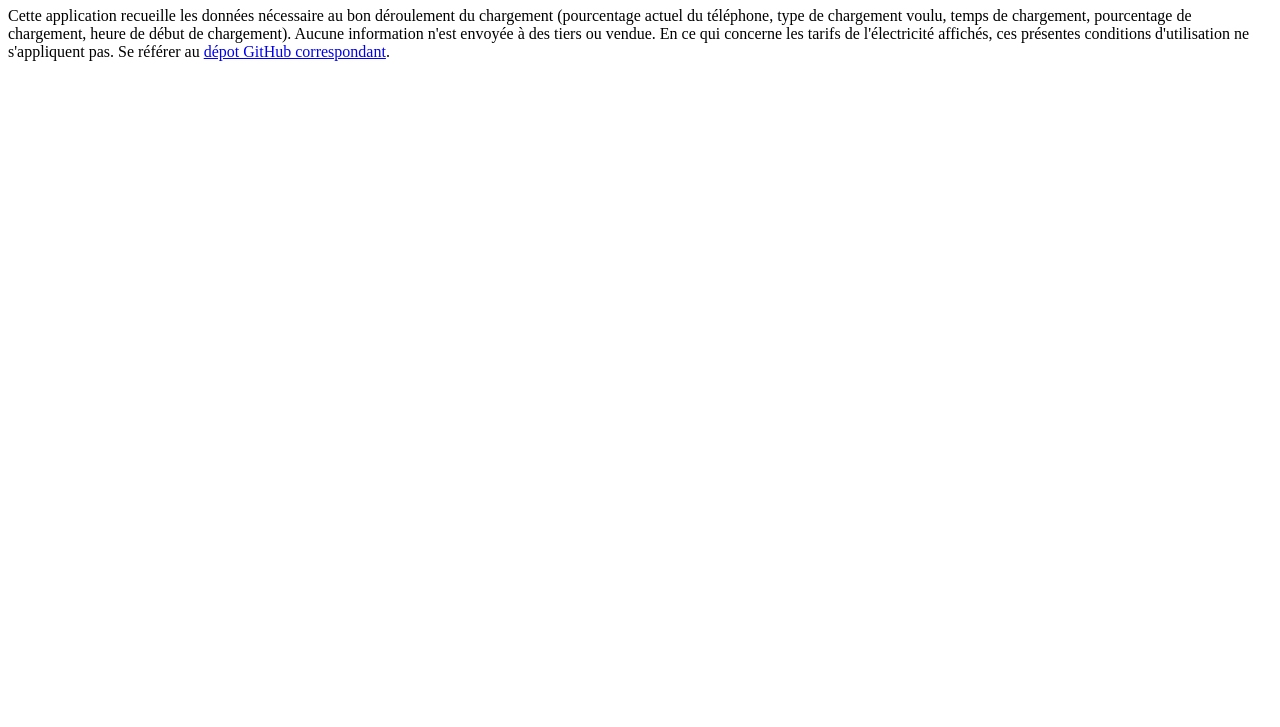
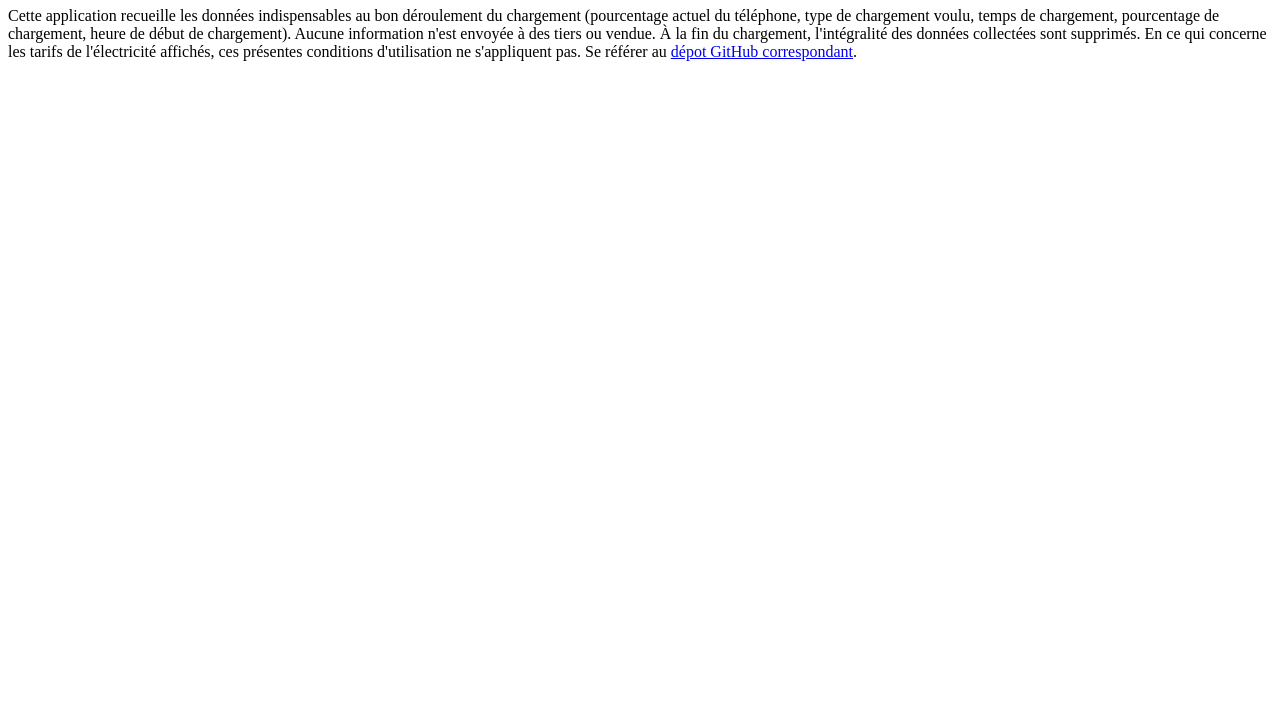
Before and after one commit to Anno-7/regles-confidentialite-recharge, a plain HTML site: page index.html in a window 1280 px wide. Shown: the part 73-800 px from the top of the page. Drawn offline with Linux system fonts and the light colour scheme.

Commit message:
Edit index.html

```diff
--- a/index.html
+++ b/index.html
@@ -8,6 +8,6 @@
 <body>
   <!-- Ajoutez ici vos informations de confidentialité -->
   <h1>Politique de confidentialité</h1>
-  <p>Cette application recueille les données nécessaire au bon déroulement du chargement (pourcentage actuel du téléphone, type de chargement voulu, temps de chargement, pourcentage de chargement, heure de début de chargement). Aucune information n'est envoyée à des tiers ou vendue. En ce qui concerne les tarifs de l'électricité affichés, ces présentes conditions d'utilisation ne s'appliquent pas. Se référer au <a href="https://github.com/jbromain/rte-tempo">dépot GitHub correspondant</a>.</p>
+  <p>Cette application recueille les données indispensables au bon déroulement du chargement (pourcentage actuel du téléphone, type de chargement voulu, temps de chargement, pourcentage de chargement, heure de début de chargement). Aucune information n'est envoyée à des tiers ou vendue. À la fin du chargement, l'intégralité des données collectées sont supprimés. En ce qui concerne les tarifs de l'électricité affichés, ces présentes conditions d'utilisation ne s'appliquent pas. Se référer au <a href="https://github.com/jbromain/rte-tempo">dépot GitHub correspondant</a>.</p>
 </body>
 </html>
```
